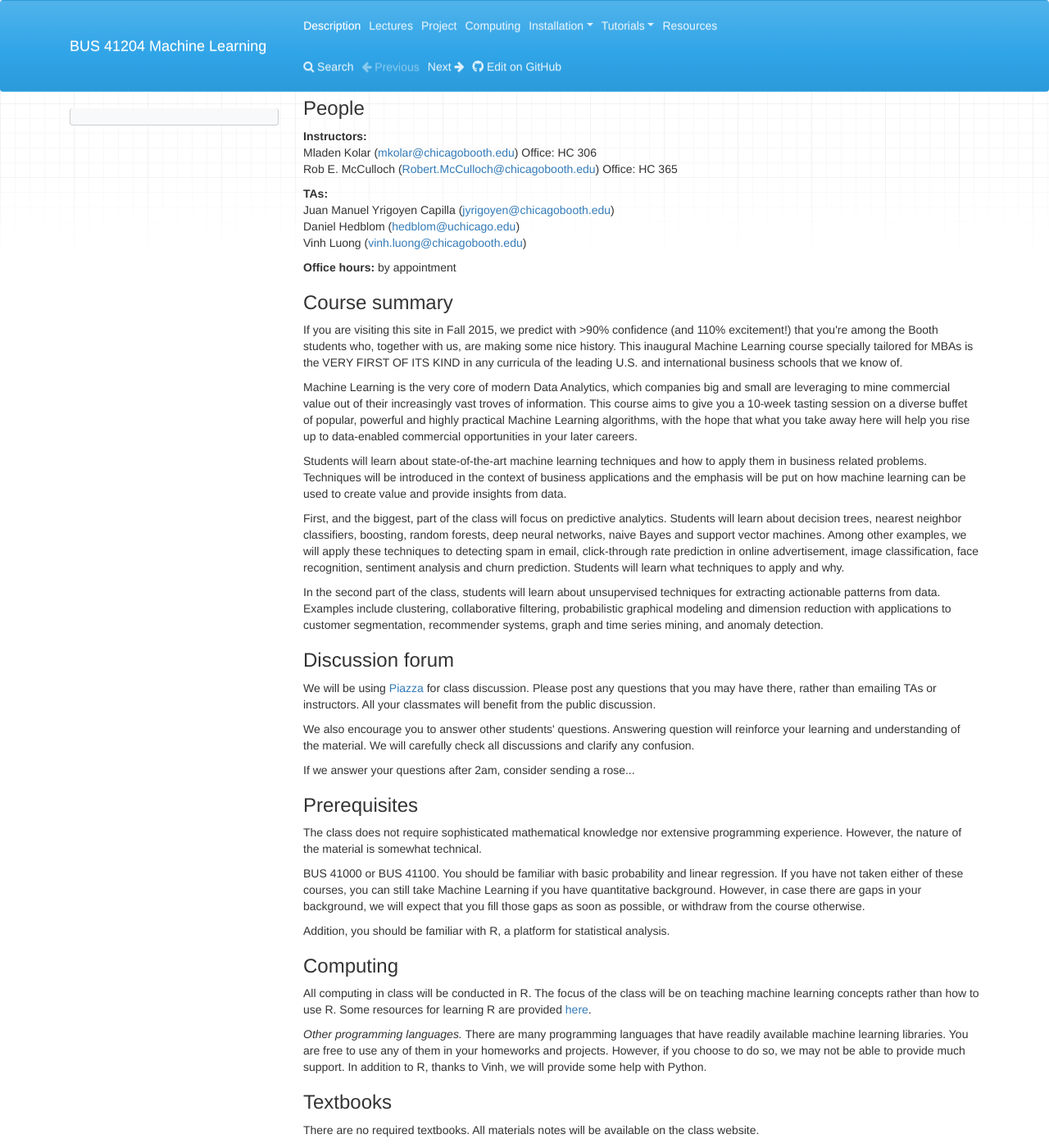
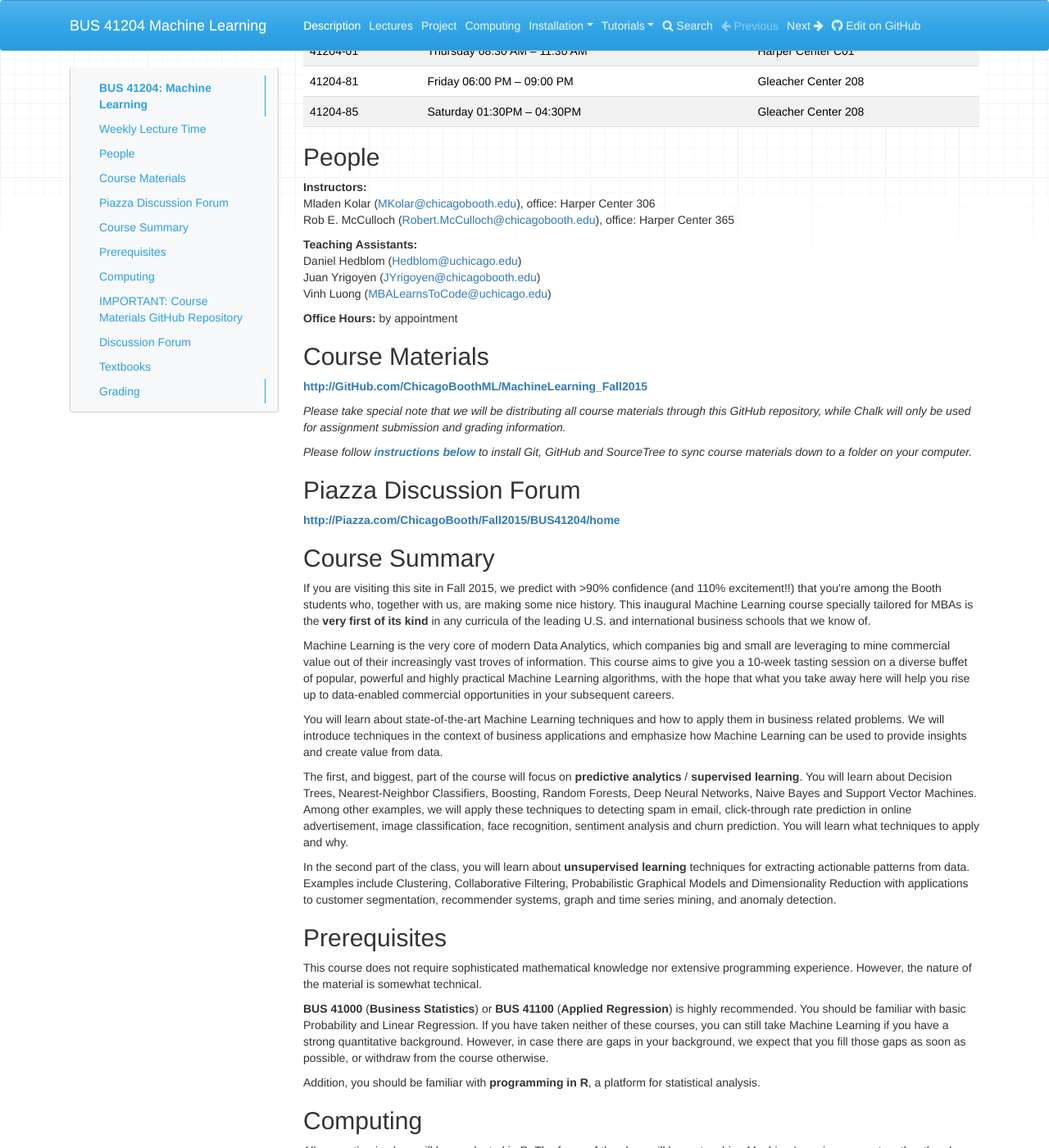
Before and after one commit to ChicagoBoothML/MachineLearning_Fall2015, an MkDocs documentation site: the page built from docs/index.md, in a window 1280 px wide and 1400 px high, scrolled down 199 px. Shown: the whole window at 82% size. Built offline with MkDocs 1.6.1, drawn with Linux system fonts in a browser that asks for light colours; nearby versions of some CDN libraries; old or Windows-style settings are respelled for this version of MkDocs; some of the changed text lies outside the part shown.

Commit message:
update website

```diff
--- a/docs/index.md
+++ b/docs/index.md
@@ -1,151 +1,179 @@
-**BUS 41204: Machine Learning**
+# **_BUS 41204:_ Machine Learning**
 
 
-### Lectures
+## Weekly Lecture Time
 
-Thursday 08:30 AM-11:30 AM, Harper Center, HCC01 <br/>
-Friday 06:00 PM-09:00 PM, Gleacher Center, GC208 <br/>
-Saturday 06:00 PM-09:00 PM, Gleacher Center, GC208 <br/>
-
-Piazza Course page: [https://piazza.com/chicagobooth/fall2015/bus41204/home](https://piazza.com/chicagobooth/fall2015/bus41204/home)
-
-### People
-
-**Instructors:** <br />
-Mladen Kolar ([mkolar@chicagobooth.edu](mailto:mkolar@chicagobooth.edu)) Office: HC 306 <br />
-Rob E. McCulloch ([Robert.McCulloch@chicagobooth.edu](mailto:Robert.McCulloch@chicagobooth.edu)) Office: HC 365
-
-**TAs:**  <br />
-Juan Manuel Yrigoyen Capilla ([jyrigoyen@chicagobooth.edu](mailto:jyrigoyen@chicagobooth.edu))  <br />
-Daniel Hedblom ([hedblom@uchicago.edu](mailto:hedblom@uchicago.edu))  <br />
-Vinh Luong ([vinh.luong@chicagobooth.edu](mailto:vinh.luong@chicagobooth.edu))
-
-**Office hours:** by appointment
-
-### Course summary
-
-If you are visiting this site in Fall 2015, we predict with >90%
-confidence (and 110% excitement!) that you're among the Booth students
-who, together with us, are making some nice history.
-This inaugural Machine Learning course specially tailored for MBAs is
-the VERY FIRST OF ITS KIND in any curricula of the leading U.S. and
-international business schools that we know of.
-
-Machine Learning is the very core of modern Data Analytics, which
-companies big and small are leveraging to mine commercial value out of
-their increasingly vast troves of information.
-This course aims to give you a 10-week tasting session on a diverse
-buffet of popular, powerful and highly practical Machine Learning
-algorithms, with the hope that what you take away here will help you
-rise up to data-enabled commercial opportunities in your later
-careers.
-
-Students will learn about state-of-the-art machine learning techniques
-and how to apply them in business related problems. Techniques will be
-introduced in the context of business applications and the emphasis
-will be put on how machine learning can be used to create value and
-provide insights from data.
-
-First, and the biggest, part of the class will focus on predictive
-analytics. Students will learn about decision trees, nearest neighbor
-classifiers, boosting, random forests, deep neural networks, naive
-Bayes and support vector machines. Among other examples, we will apply
-these techniques to detecting spam in email, click-through rate
-prediction in online advertisement, image classification, face
-recognition, sentiment analysis and churn prediction. Students will
-learn what techniques to apply and why.
-
-In the second part of the class, students will learn about
-unsupervised techniques for extracting actionable patterns from
-data. Examples include clustering, collaborative filtering,
-probabilistic graphical modeling and dimension reduction with
-applications to customer segmentation, recommender systems, graph and
-time series mining, and anomaly detection.
-
-### Discussion forum
-
-We will be using
-[Piazza](https://piazza.com/chicagobooth/fall2015/bus41204/home) for
-class discussion. Please post any questions that you may have there,
-rather than emailing TAs or instructors. All your classmates will
-benefit from the public discussion.
-
-We also encourage you to answer other students' questions. Answering
-question will reinforce your learning and understanding of the
-material. We will carefully check all discussions and clarify any
-confusion.
-
-If we answer your questions after 2am, consider sending a rose...
-
-### Prerequisites
-
-The class does not require sophisticated mathematical knowledge nor
-extensive programming experience. However, the nature of the material
-is somewhat technical.
-
-BUS 41000 or BUS 41100. You should be familiar with basic probability
-  and linear regression. If you have not taken either of these
-  courses, you can still take Machine Learning if you have
-  quantitative background. However, in case there are gaps in your
-  background, we will expect that you fill those gaps as soon as
-  possible, or withdraw from the course otherwise.
-
-Addition, you should be familiar with R, a platform for statistical
-analysis.
+| Section  | Time                               | Venue               |
+|:---------|:-----------------------------------|:--------------------|
+| 41204-01 | Thursday 08:30 AM &ndash; 11:30 AM | Harper Center C01   |
+| 41204-81 | Friday 06:00 PM &ndash; 09:00 PM   | Gleacher Center 208 |
+| 41204-85 | Saturday 01:30PM &ndash; 04:30PM     | Gleacher Center 208 |
 
 
-### Computing
+## People
 
-All computing in class will be conducted in R. The focus of the class
-will be on teaching machine learning concepts rather than how to use
-R. Some resources for learning R are provided [here](..).
+**Instructors:** <br>
+Mladen Kolar ([MKolar@chicagobooth.edu](mailto:MKolar@chicagobooth.edu)), office: Harper Center 306 <br>
+Rob E. McCulloch ([Robert.McCulloch@chicagobooth.edu](mailto:Robert.McCulloch@chicagobooth.edu)), office: Harper Center 365
 
-_Other programming languages._ There are many programming languages
-that have readily available machine learning libraries. You are free
-to use any of them in your homeworks and projects. However, if you
-choose to do so, we may not be able to provide much support. In
-addition to R, thanks to Vinh, we will provide some help with Python.
+**Teaching Assistants:** <br>
+Daniel Hedblom ([Hedblom@uchicago.edu](mailto:Hedblom@uchicago.edu)) <br>
+Juan Yrigoyen ([JYrigoyen@chicagobooth.edu](mailto:JYrigoyen@chicagobooth.edu)) <br>
+Vinh Luong ([MBALearnsToCode@uchicago.edu](mailto:MBALearnsToCode@uchicago.edu))
 
-### Textbooks
+**Office Hours:** by appointment
+
+
+## Course Materials
+
+[**http://GitHub.com/ChicagoBoothML/MachineLearning_Fall2015**](http://GitHub.com/ChicagoBoothML/MachineLearning_Fall2015)
+
+*Please take special note that we will be distributing all course materials through this GitHub repository,
+while Chalk will only be used for assignment submission and grading information.*
+
+*Please follow [**instructions below**](#NoteOnGitHubRepo) to install Git, GitHub and SourceTree
+to sync course materials down to a folder on your computer.*
+
+
+## Piazza Discussion Forum
+
+[**http://Piazza.com/ChicagoBooth/Fall2015/BUS41204/home**](http://Piazza.com/ChicagoBooth/Fall2015/BUS41204/home)
+
+
+## Course Summary
+
+If you are visiting this site in Fall 2015, we predict with >90% confidence (and 110% excitement!!)
+that you're among the Booth students who, together with us, are making some nice history.
+This inaugural Machine Learning course specially tailored for MBAs is the **very first of its kind**
+in any curricula of the leading U.S. and international business schools that we know of.
+
+Machine Learning is the very core of modern Data Analytics, which companies big and small are leveraging
+to mine commercial value out of their increasingly vast troves of information.
+This course aims to give you a 10-week tasting session on a diverse buffet
+of popular, powerful and highly practical Machine Learning algorithms,
+with the hope that what you take away here will help you
+rise up to data-enabled commercial opportunities in your subsequent careers.
+
+You will learn about state-of-the-art Machine Learning techniques and how to apply them in business related problems.
+We will introduce techniques in the context of business applications and
+emphasize how Machine Learning can be used to provide insights and create value from data.
+
+The first, and biggest, part of the course will focus on **predictive analytics** / **supervised learning**.
+You will learn about Decision Trees, Nearest-Neighbor Classifiers, Boosting, Random Forests,
+Deep Neural Networks, Naive Bayes and Support Vector Machines.
+Among other examples, we will apply these techniques to detecting spam in email,
+click-through rate prediction in online advertisement, image classification, face recognition,
+sentiment analysis and churn prediction. You will learn what techniques to apply and why.
+
+In the second part of the class, you will learn about **unsupervised learning** techniques for
+extracting actionable patterns from data. Examples include Clustering, Collaborative Filtering,
+Probabilistic Graphical Models and Dimensionality Reduction with applications to customer segmentation,
+recommender systems, graph and time series mining, and anomaly detection.
+
+
+## Prerequisites
+
+This course does not require sophisticated mathematical knowledge nor extensive programming experience.
+However, the nature of the material is somewhat technical.
+
+**BUS 41000** (**Business Statistics**) or **BUS 41100** (**Applied Regression**) is highly recommended.
+You should be familiar with basic Probability and Linear Regression. If you have taken neither of these courses,
+you can still take Machine Learning if you have a strong quantitative background.
+However, in case there are gaps in your background, we expect that you fill those gaps as soon as possible,
+or withdraw from the course otherwise.
+
+Addition, you should be familiar with **programming in R**, a platform for statistical analysis.
+
+
+## Computing
+
+All computing in class will be conducted in R.
+The focus of the class will be on teaching Machine Learning concepts rather than how to use R.
+
+Our colleague Matt Taddy (of _BUS 41201_ Big Data fame) lists some useful resources
+for learning R [here](http://faculty.chicagobooth.edu/matt.taddy/teaching).
+
+_Other programming languages:_
+There are many programming languages that have readily available Machine Learning libraries.
+You are free to use any of them in your homework and projects.
+However, if you opt to do so, we may not be able to provide much support.
+One particular language with which we can offer you substantial help is **Python**,
+which has a strong Machine Learning software ecosystem with much paralellism to that of R.
+Our TA [Vinh](mailto:MBALearnsToCode@uchicago.edu) is your go-to pal if you want to try out Python.
+
+
+<a name="NoteOnGitHubRepo"></a>
+## _IMPORTANT:_ Course Materials GitHub Repository
+
+[GitHub.com](http://github.com), built based on version-control software Git, is the most popular platform nowadays
+ for hosting open-source software code and related documentation and teaching materials.
+
+Git and GitHub offer a very efficient means for us to keep track of changes and updates to our course materials,
+and for you to keep in-sync with the latest version of the materials.
+For this reason, we have decided to distribute materials through this
+[**GitHub repository**](http://github.com/ChicagoBoothML/MachineLearning_Fall2015).
+
+We ask that you follow these [**instructions**](Installation/Git, GitHub & SourceTree.md) to install Git, sign up for a GitHub.com account,
+install an app called SourceTree and sync this repo down to a folder on your computer.
+
+
+## Discussion Forum
+
+We will be using [**Piazza**](https://piazza.com/chicagobooth/fall2015/bus41204/home) for class discussion.
+Please post any questions that you may have there, rather than emailing TAs or instructors.
+All of your classmates will benefit from the public discussions.
+
+We also encourage you to answer other students' questions.
+Answering question will reinforce your learning and understanding of the material.
+We will carefully check all discussions and give clarification in case of any confusion.
+
+_If we answer your questions after 2am, consider sending a rose..._
+
+
+## Textbooks
 
 There are no required textbooks. All materials notes will be available on the class website.
 
-_Optional textbooks:_ Books below do not cover all the material we plan to cover in the class. We list both technical books and business related books.
+_Optional textbooks:_ Books below do not cover all the material we plan to cover in the class.
+We list both technical books and business related books.
 
-**[An Introduction to Statistical Learning with Applications in R](http://www-bcf.usc.edu/~gareth/ISL/)**  <br/>
-*Gareth James, Daniela Witten, Trevor Hastie and Robert Tibshirani* <br/>
-This book provides a great introduction to the of learning. Concepts are well explained, without too much technical details. <br/>
+[**An Introduction to Statistical Learning with Applications in R**](http://www-bcf.usc.edu/~gareth/ISL) <br>
+*Gareth James, Daniela Witten, Trevor Hastie and Robert Tibshirani* <br>
+This book provides a great introduction to Machine Learning.
+Concepts are well explained, without too much technical details. <br/>
 _PDF available online_
 
-**[Elements of Statistical Learning](http://statweb.stanford.edu/~tibs/ElemStatLearn/)**  <br/>
+[**Elements of Statistical Learning**](http://statweb.stanford.edu/~tibs/ElemStatLearn) <br>
 *Trevor Hastie, Robert Tibshirani and Jerome Friedman* <br/>
-This book covers similar material to the one above, however, it provides more technical material. <br/>
+This book covers similar material to the one above, however, it provides more technical material. <br>
 _PDF available online_
 
-**[Machine Learning: a Probabilistic Perspective](http://www.cs.ubc.ca/~murphyk/MLbook/)**  <br/>
-*Kevin Murphy* <br/>
-PhD level book. The book provides encyclopedic survey of the area.
+[**Machine Learning: a Probabilistic Perspective**](http://www.cs.ubc.ca/~murphyk/MLbook) <br>
+*Kevin Murphy* <br>
+PhD-level book, providing a encyclopedic survey of the area.
 
-The following two books are very light on technical details, but do talk applying machine learning in the context of business applications.
+The following two books are very light on technical details,
+but do talk about applying Machine Learning in the context of business applications.
 
-**[Data Science for Business](http://data-science-for-biz.com/)** <br/>
-*Foster Provost and Tom Fawcett*<br/>
+[**Data Science for Business**](http://data-science-for-biz.com) <br>
+*Foster Provost and Tom Fawcett* <br>
 
-**[Big Data, Data Mining, and Machine Learning: Value Creation for Business Leaders and Practitioners](http://www.amazon.com/gp/product/1502462915)**
+[**Big Data, Data Mining, and Machine Learning: Value Creation for Business Leaders and Practitioners**](http://www.amazon.com/gp/product/1502462915) <br>
 *Jared Dean*
 
-### Grading
 
-Homework assignments (**30%**), Midterm (**30%**), Final project (**40%**)
+## Grading
 
-There will be **8 homework assignments** that will be due weekly
-except week 1 and 6. These assignments can be done in groups (max size
-4). Students should submit only one write-up per group. Homework
-should be submitted through Chalk.
+Homework assignments: **30%**; Midterm: **30%**; Final Project: **40%**
 
-There is a **take-home midterm** that will be posted in week 5 and
-will be due in week 6. Students must work individually on the midterm.
+There will be **8 homework assignments** that will be due weekly except week 1 and 6.
+These assignments can be done in groups (max size 4).
+You should submit only one write-up per group.
+Homework should be submitted through Chalk.
 
-The **final project** can be done in a group. The goal will be to
-apply machine learning to a particular business problem. More details
-about the project can be found [here](Project).
+There is a **take-home midterm** that will be posted in week 5 and will be due in week 6.
+You must work individually on the midterm.
+
+The **final project** can be done in a group.
+The goal will be to apply Machine Learning to a particular business problem.
+More details about the project can be found [here](Project).
--- a/mkdocs.yml
+++ b/mkdocs.yml
@@ -1,12 +1,13 @@
-site_name:  BUS 41204 Machine Learning
-site_author: Robert E. McCulloch, Mladen Kolar
+site_name: BUS 41204 Machine Learning
+site_author: Mladen Kolar, Robert E. McCulloch
 
 include_nav: True
 include_next_prev: False
+
 pages:
   - Description: 'index.md'
-  - Lectures: Syllabus.md
-  - Project: Project.md
+  - Lectures: 'Syllabus.md'
+  - Project: 'Project.md'
   - Computing: 'Computing.md'
   - Installation:
     - Computer Operating System Requirements: 'Installation/Computer Operating System Requirements.md'
@@ -16,9 +17,8 @@ pages:
     - Python Anaconda, PyCharm IDE, and Conda & PyPI Packages: 'Installation/Python Anaconda, PyCharm IDE, and Conda & PyPI Packages.md'
     - Python Theano package: 'Installation/Python Theano.md'
   - Tutorials:
-    - R Markdown: 'Computing/R Markdown Tutorial.md'
-    - R data.table: 'Computing/R data.table Tutorial.md'
-  - Resources: 'Links.md'
+    - R Markdown: 'Tutorials/R Markdown Tutorial.md'
+    - R data.table: 'Tutorials/R data.table Tutorial.md'
 
 repo_url: 'http://github.com/ChicagoBoothML/MachineLearning_Fall2015'
 
```
Also changed, not shown: docs/Computing.md (+34 -19 lines), docs/Installation/Git, GitHub & SourceTree.md (+32 -7 lines), docs/Project.md (+15 -18 lines), docs/Syllabus.md (+36 -32 lines), docs/Resources.md (renamed from docs/Links.md), docs/Tutorials/R Markdown Tutorial.Rmd (renamed from docs/Computing/R Markdown Tutorial.Rmd), docs/Tutorials/R Markdown Tutorial.md (renamed from docs/Computing/R Markdown Tutorial.md), docs/Tutorials/R data.table Tutorial.Rmd (renamed from docs/Computing/R data.table Tutorial.Rmd), docs/Tutorials/R data.table Tutorial.md (renamed from docs/Computing/R data.table Tutorial.md), 5 other files.
